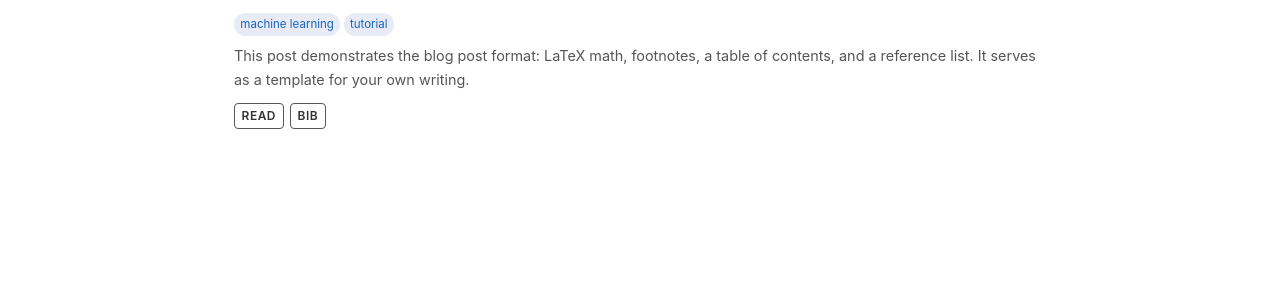
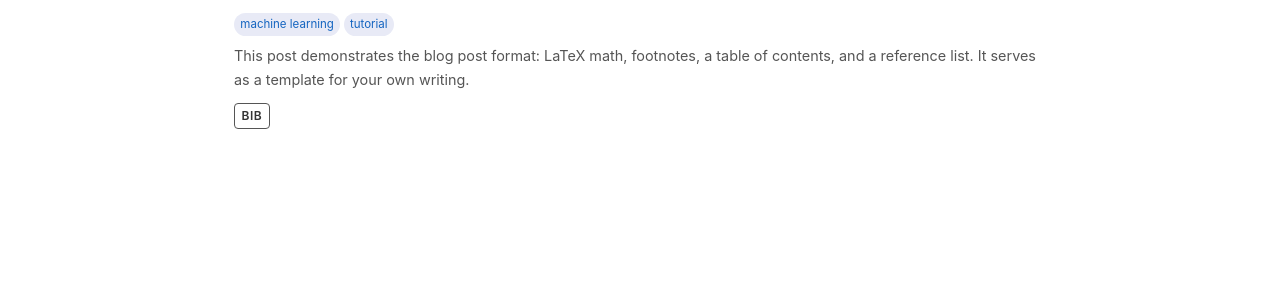
Before and after one commit to levi-hsu/levi-hsu.github.io, a Jekyll site: the page built from _pages/blog.md, in a window 1280 px wide. Shown: the part 201-494 px from the top of the page. Built offline with Jekyll 4.4.1, drawn with Linux system fonts in a browser that asks for light colours.

Commit message:
update 轉場 remove READ

```diff
--- a/_pages/blog.md
+++ b/_pages/blog.md
@@ -25,12 +25,11 @@
       <p class="blog-entry-abstract">{{ post.abstract }}</p>
       {% endif %}
 
+      {% if post.bibtex and post.bibtex != "" %}
       <div class="blog-entry-links">
-        <a class="btn-link" href="{{ post.url | relative_url }}">Read</a>
-        {% if post.bibtex and post.bibtex != "" %}
         <button class="btn-link bib-trigger" data-bib="{{ post.bibtex | escape }}">BIB</button>
-        {% endif %}
       </div>
+      {% endif %}
     </div>
     {% endfor %}
   </div>
--- a/_sass/_layout.scss
+++ b/_sass/_layout.scss
@@ -76,9 +76,24 @@
   }
 }
 
-/* ── Main content ── */
+/* ── Page transition ── */
 .main-content {
   min-height: calc(100vh - 52px - 60px);
+  animation: page-fade-in 0.35s ease both;
+}
+
+@keyframes page-fade-in {
+  from { opacity: 0; transform: translateY(10px); }
+  to   { opacity: 1; transform: translateY(0); }
+}
+
+.main-content.page-fade-out {
+  animation: page-fade-out 0.25s ease both;
+}
+
+@keyframes page-fade-out {
+  from { opacity: 1; transform: translateY(0); }
+  to   { opacity: 0; transform: translateY(-10px); }
 }
 
 /* ── Page wrapper ── */
--- a/assets/js/main.js
+++ b/assets/js/main.js
@@ -1,3 +1,30 @@
+/* ── Page transitions ── */
+(function () {
+  var main = document.querySelector('.main-content');
+  if (!main) return;
+
+  document.addEventListener('click', function (e) {
+    // Find the closest anchor that is an internal same-origin page link
+    var a = e.target.closest('a[href]');
+    if (!a) return;
+
+    var href = a.getAttribute('href');
+    // Skip: external links, hash-only anchors, BIB buttons, download links
+    if (!href || href.startsWith('#') || href.startsWith('mailto:') ||
+        a.hostname !== location.hostname || a.hasAttribute('download') ||
+        a.target === '_blank') return;
+
+    e.preventDefault();
+    var dest = a.href;
+
+    // Fade out, then navigate
+    main.classList.add('page-fade-out');
+    main.addEventListener('animationend', function () {
+      window.location.href = dest;
+    }, { once: true });
+  });
+})();
+
 /* ── Theme Toggle ── */
 (function () {
   const root = document.documentElement;
```
Also changed, not shown: 11 other files.
